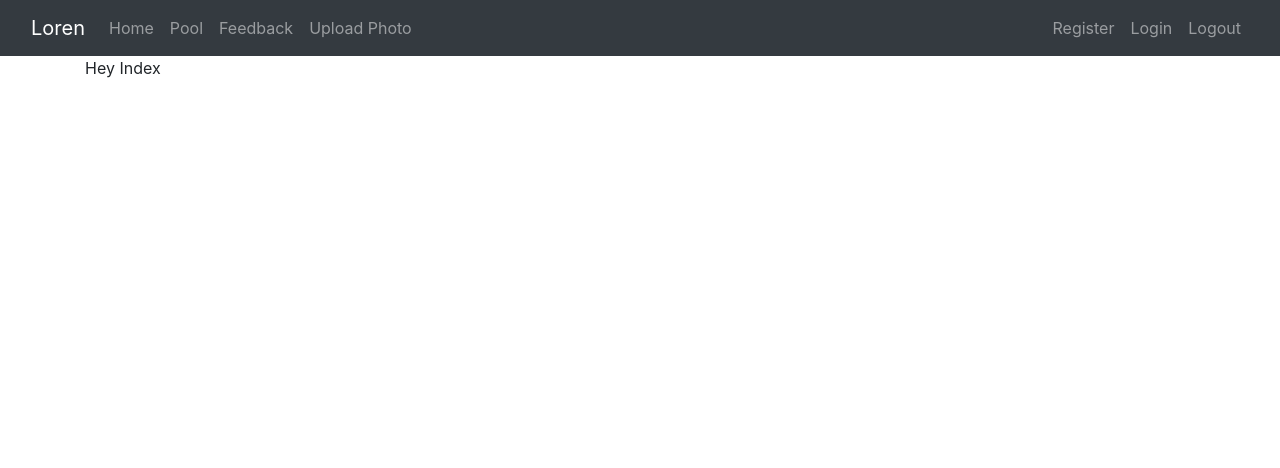
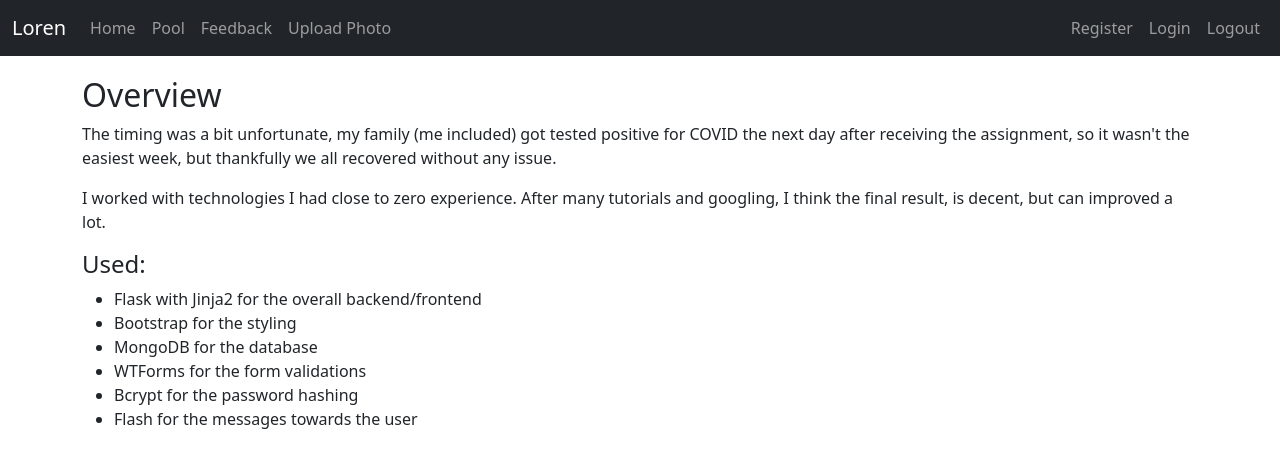
Before and after one commit to LorenKociko/Cisco-Assignment, a Flask app: page / in a window 1280 px wide. Shown: the top 468 px of the page. Run offline with Flask 2, Linux system fonts and the light colour scheme.

Commit message:
First connection to the db

```diff
--- a/src/App/routes.py
+++ b/src/App/routes.py
@@ -1,3 +1,4 @@
+from datetime import datetime
 from flask import (render_template,
                    redirect,
                    url_for,
@@ -6,7 +7,7 @@ from flask import (render_template,
 
 from App.forms import SignupForm, LoginForm, NewFeedbackForm
 
-from App import app
+from App import app, db
 
 
 @app.route("/index/")
@@ -27,7 +28,14 @@ def signup():
         password = form.password.data
         password2 = form.password2.data
 
-        print(username, email, password, password2)
+        db.user.insert_one({
+            "username" : username,
+            "email":email,
+            "password":password,
+            "date_created": datetime.utcnow()
+        })
+        flash(f"The user {username} registed sucessfully", "success")
+        return redirect("/")
     return render_template("signup.html", form=form)
 
 
@@ -44,7 +52,7 @@ def login():
 
         print(email, password)
 
-        flash(f"Η είσοδος του χρήστη με email: {email} στη σελίδα μας έγινε με επιτυχία.", "success")
+        flash(f"The user {email} logged sucessfully", "success")
 
     return render_template("login.html", form=form)
 
--- /dev/null
+++ b/src/App/static/css/styles.css
@@ -0,0 +1,51 @@
+body {
+    background: rgba(217, 226, 231, 0.5);
+}
+
+.container {
+    margin-top: 20px;
+}
+
+.main-article-title {
+    font-size: 2em;
+    font-weight: bold;
+}
+
+.main-article-partial-text,
+.main-article-full-text {
+    font-size: 1.5em;
+    /*font-weight: bold;*/
+}
+
+.main-article-category,
+.author-name:hover {
+    color: rgba(0, 0, 0, 0.4);
+}
+
+.main-article-category:hover,
+.main-article-title:hover,
+.author-name {
+    text-decoration: underline;
+}
+
+
+/* footer{
+	color: #fff;
+	background-color: #343a40;
+} */
+
+.litems,
+.mlink {
+    text-decoration: none;
+    /*color: #f8f9fa;*/
+    color: rgba(255, 255, 255, .90)!important;
+}
+
+.litems:hover {
+    /*color: white;*/
+    color: rgba(255, 255, 255, 10)!important;
+}
+
+.row {
+    margin-top: 20px;
+}
--- a/src/App/templates/base.html
+++ b/src/App/templates/base.html
@@ -5,10 +5,8 @@
     <meta http-equiv="X-UA-Compatible" content="IE=edge">
     <meta name="viewport" content="width=device-width, initial-scale=1.0">
     <title>{% block title %}{% endblock title %}</title>
-    <link rel="stylesheet" type="text/css" href="{{url_for('static',filename='css/style.css')}}">
-
-    <link rel="stylesheet" href="https://cdn.jsdelivr.net/npm/bootstrap@4.4.1/dist/css/bootstrap.min.css" integrity="sha384-Vkoo8x4CGsO3+Hhxv8T/Q5PaXtkKtu6ug5TOeNV6gBiFeWPGFN9MuhOf23Q9Ifjh" crossorigin="anonymous">
-
+    <link rel="stylesheet" type="text/css" href="{{url_for('static',filename='css/styles.css')}}">
+    <link href="https://cdn.jsdelivr.net/npm/bootstrap@5.1.3/dist/css/bootstrap.min.css" rel="stylesheet" integrity="sha384-1BmE4kWBq78iYhFldvKuhfTAU6auU8tT94WrHftjDbrCEXSU1oBoqyl2QvZ6jIW3" crossorigin="anonymous">
 </head>
 <body>
     {% include 'navbar.html' %}
@@ -18,10 +16,10 @@
                 {% with messages = get_flashed_messages(with_categories=true) %}
                     {% if messages %}
                         {% for category, message in messages %}
-                        <div class="alert alert-{{ category }} alert-dismissible fade show" role="alert">
-                            {{ message | safe }}
-                            <button type="button" class="btn-close" data-bs-dismiss="alert" aria-label="Close"></button>
-                        </div>
+                            <div class="alert alert-{{ category }} alert-dismissible fade show" role="alert">
+                                {{ message | safe }}
+                                <button type="button" class="btn-close" data-bs-dismiss="alert" aria-label="Close">X</button>
+                            </div>
                         {% endfor %}
                     {% endif %}
                 {% endwith %}
@@ -30,6 +28,7 @@
     {% block content %}{% endblock content %}
     </main>
 
-    <script src="https://cdn.jsdelivr.net/npm/bootstrap@4.4.1/dist/js/bootstrap.min.js" integrity="sha384-wfSDF2E50Y2D1uUdj0O3uMBJnjuUD4Ih7YwaYd1iqfktj0Uod8GCExl3Og8ifwB6" crossorigin="anonymous"></script>
+    <script src="https://cdn.jsdelivr.net/npm/bootstrap@5.1.3/dist/js/bootstrap.bundle.min.js" integrity="sha384-ka7Sk0Gln4gmtz2MlQnikT1wXgYsOg+OMhuP+IlRH9sENBO0LRn5q+8nbTov4+1p" crossorigin="anonymous"></script>
+
 </body>
 </html>
--- a/src/App/templates/index.html
+++ b/src/App/templates/index.html
@@ -1,4 +1,18 @@
 {% extends 'base.html' %}
 
-{% block title %}Index{% endblock title %}
-{% block content %}Hey Index{% endblock content %}
+{% block title %}Home{% endblock title %}
+{% block content %}
+<h2>Overview</h2>
+<p>The timing was a bit unfortunate, my family (me included) got tested positive for COVID the next day after receiving the assignment, so it wasn't the easiest week, but thankfully we all recovered without any issue.</p>
+<p>I worked with technologies I had close to zero experience. After many tutorials and googling, I think the final result, is decent, but can improved a lot.</p>
+<h4>Used:</h4>
+<ul>
+    <li>Flask with Jinja2 for the overall backend/frontend</li>
+    <li>Bootstrap for the styling</li>
+    <li>MongoDB for the database</li>
+    <li>WTForms for the form validations</li>
+    <li>Bcrypt for the password hashing</li>
+    <li>Flash for the messages towards the user</li>
+</ul>
+
+{% endblock content %}
```
Also changed, not shown: Test/1.html (+12 -0 lines), src/App/__init__.py (+10 -0 lines), src/App/css/styles.css (deleted, +0 -45 lines), src/password.txt (renamed from Test/password.txt).
